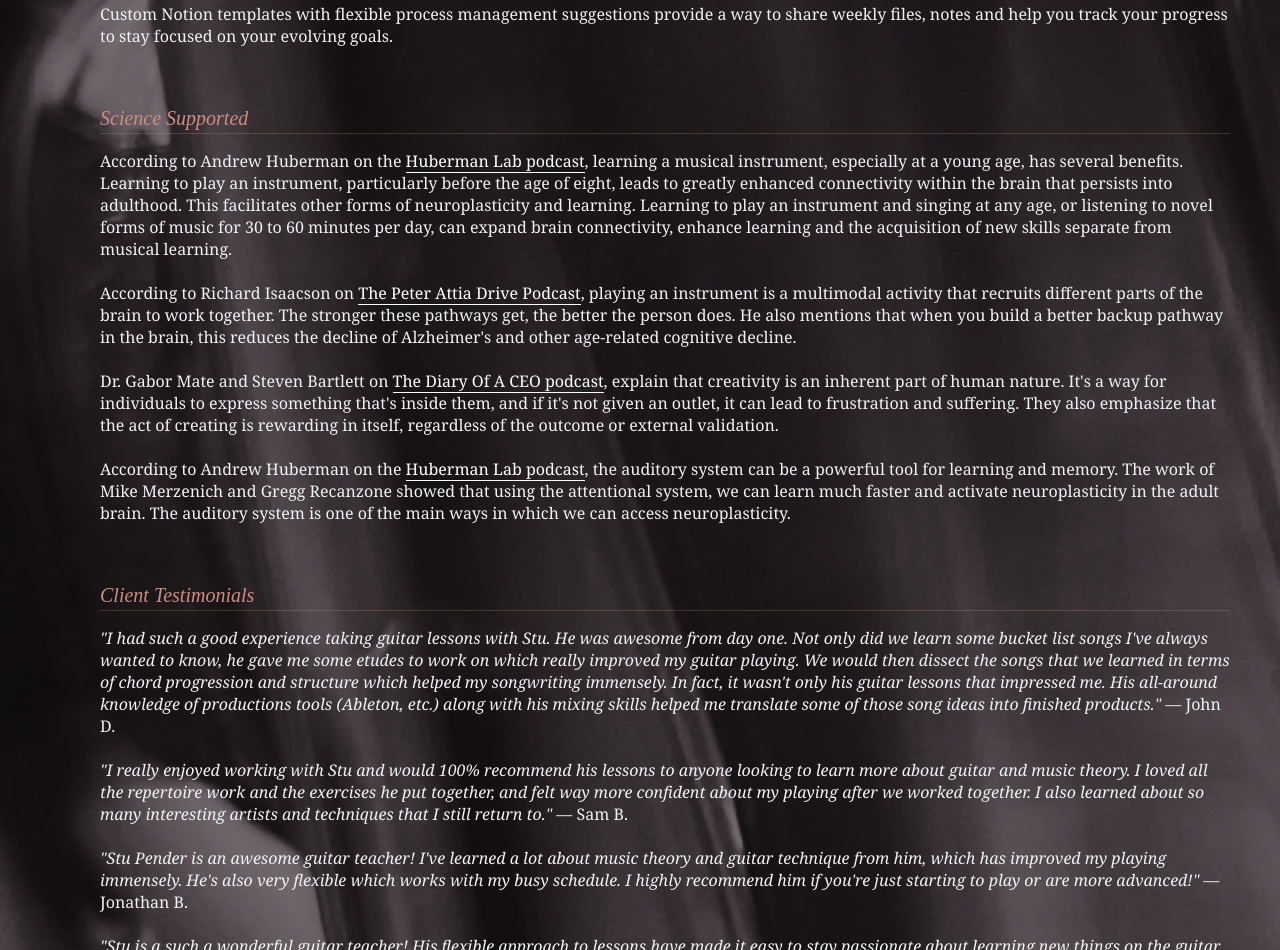
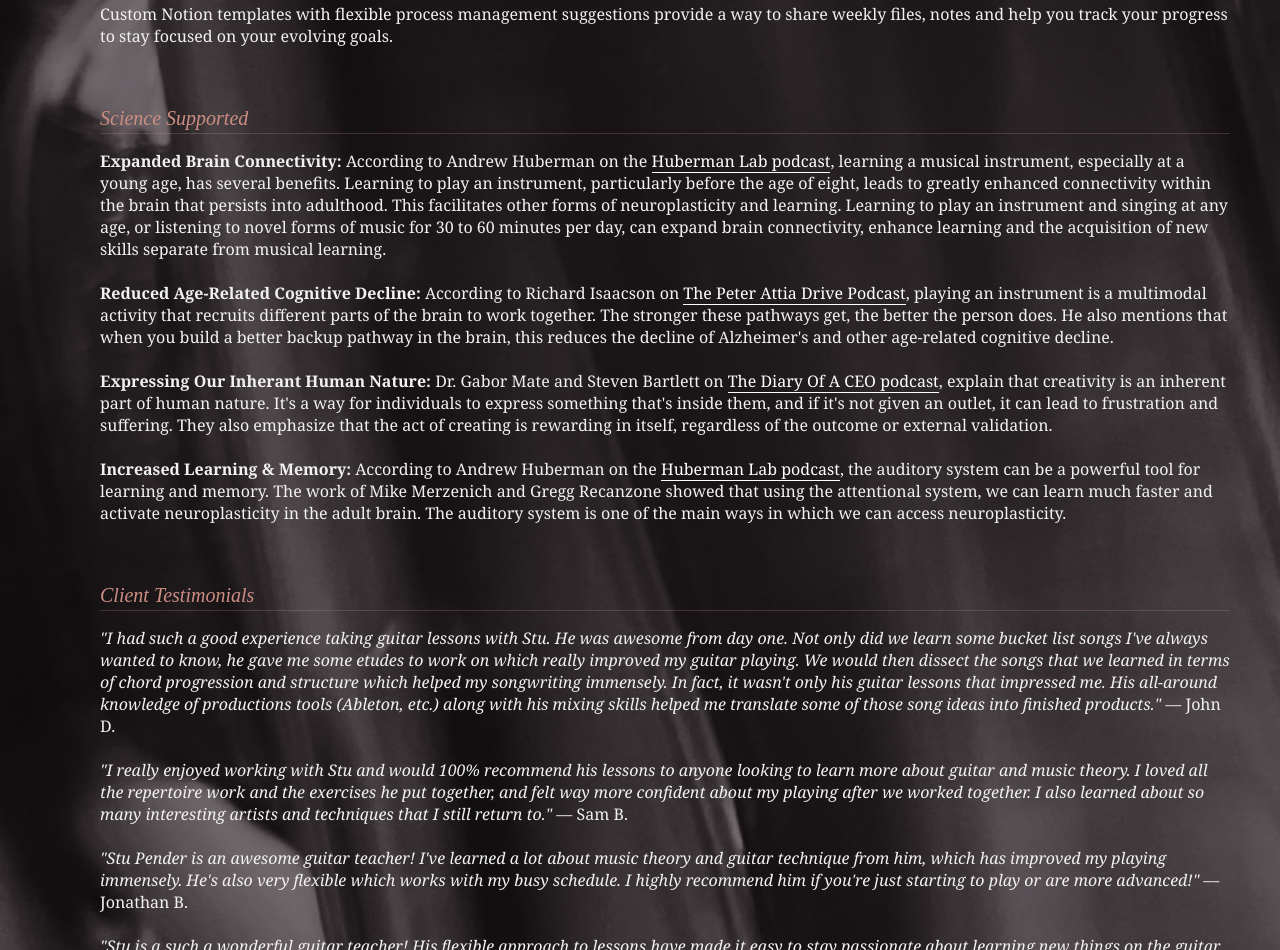
Before and after one commit to stupender/pender-guitar-studio, a plain HTML site: page index.html in a window 1280 px wide. Shown: the part 1630-2580 px from the top of the page. Drawn offline with Linux system fonts and the light colour scheme; a script that the page names is missing; a web font is replaced by a local one.

Commit message:
Update index.html

```diff
--- a/index.html
+++ b/index.html
@@ -85,17 +85,17 @@
 
             <li class="list-category"><i>Science Supported</i></li>
             <p class="support-text">
-                According to Andrew Huberman on the <a href="https://www.youtube.com/watch?v=gveDhZW-rUk&t=5636s" class="p-link" target="_blank">Huberman Lab podcast</a>, learning a musical instrument, especially at a young age, has several benefits.
+                <b>Expanded Brain Connectivity:</b> According to Andrew Huberman on the <a href="https://www.youtube.com/watch?v=gveDhZW-rUk&t=5636s" class="p-link" target="_blank">Huberman Lab podcast</a>, learning a musical instrument, especially at a young age, has several benefits.
                 Learning to play an instrument, particularly before the age of eight, leads to greatly enhanced connectivity within the brain that persists into adulthood. This facilitates other forms of neuroplasticity and learning.
                 Learning to play an instrument and singing at any age, or listening to novel forms of music for 30 to 60 minutes per day, can expand brain connectivity, enhance learning and the acquisition of new skills separate from musical learning.
                 <br><br>
-                According to Richard Isaacson on <a href="(https://www.youtube.com/watch?v=Vq_hAXQsB78&t=8193s)" class="p-link" target="_blank">The Peter Attia Drive Podcast</a>, playing an instrument is a multimodal activity that recruits different parts of the brain to work together.
+                <b>Reduced Age-Related Cognitive Decline:</b> According to Richard Isaacson on <a href="(https://www.youtube.com/watch?v=Vq_hAXQsB78&t=8193s)" class="p-link" target="_blank">The Peter Attia Drive Podcast</a>, playing an instrument is a multimodal activity that recruits different parts of the brain to work together.
                 The stronger these pathways get, the better the person does. He also mentions that when you build a better backup pathway in the brain, this reduces the decline of Alzheimer's and other age-related cognitive decline.
                 <br><br>
-                Dr. Gabor Mate and Steven Bartlett on <a href="https://www.youtube.com/watch?v=uPup-1pDepY&t=1383s" class="p-link" target="_blank">The Diary Of A CEO podcast</a>, explain that creativity is an inherent part of human nature. It's a way for individuals to express something that's inside them, and if it's not given an outlet, it can lead to frustration and suffering.
+                <b>Expressing Our Inherant Human Nature:</b> Dr. Gabor Mate and Steven Bartlett on <a href="https://www.youtube.com/watch?v=uPup-1pDepY&t=1383s" class="p-link" target="_blank">The Diary Of A CEO podcast</a>, explain that creativity is an inherent part of human nature. It's a way for individuals to express something that's inside them, and if it's not given an outlet, it can lead to frustration and suffering.
                 They also emphasize that the act of creating is rewarding in itself, regardless of the outcome or external validation.
                 <br><br>
-                According to Andrew Huberman on the <a href="https://www.youtube.com/watch?v=JVRyzYB9JSY&t=4372s" class="p-link" target="_blank">Huberman Lab podcast</a>, the auditory system can be a powerful tool for learning and memory.
+                <b>Increased Learning & Memory:</b> According to Andrew Huberman on the <a href="https://www.youtube.com/watch?v=JVRyzYB9JSY&t=4372s" class="p-link" target="_blank">Huberman Lab podcast</a>, the auditory system can be a powerful tool for learning and memory.
                 The work of Mike Merzenich and Gregg Recanzone showed that using the attentional system, we can learn much faster and activate neuroplasticity in the adult brain.
                 The auditory system is one of the main ways in which we can access neuroplasticity.
             </p>
```
